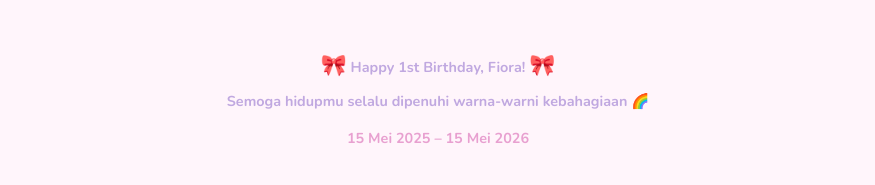
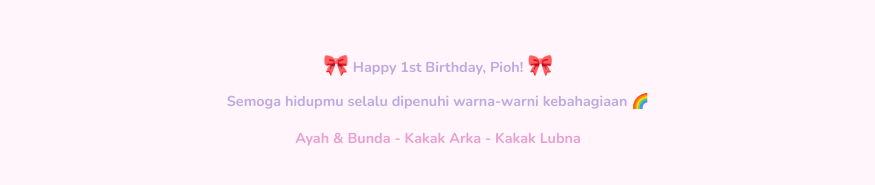
Before and after one commit to dayphi/fiora, a plain HTML site: page index.html in a window 1280 px wide. Shown: the part 1560-1745 px from the top of the page, without its empty margins (202-1077 px from the left). Drawn offline with nearby package versions, Linux system fonts and the light colour scheme.

Commit message:
New design

```diff
--- a/index.html
+++ b/index.html
@@ -865,10 +865,10 @@
 
       <!-- FOOTER -->
       <div class="footer">
-        <div><span>🎀</span> Happy 1st Birthday, Fiora! <span>🎀</span></div>
+        <div><span>🎀</span> Happy 1st Birthday, Pioh! <span>🎀</span></div>
         <div>Semoga hidupmu selalu dipenuhi warna-warni kebahagiaan 🌈</div>
         <div style="margin-top: 0.5rem; color: #e8a0d0">
-          15 Mei 2025 – 15 Mei 2026
+          Ayah & Bunda - Kakak Arka - Kakak Lubna
         </div>
       </div>
     </div>
```
